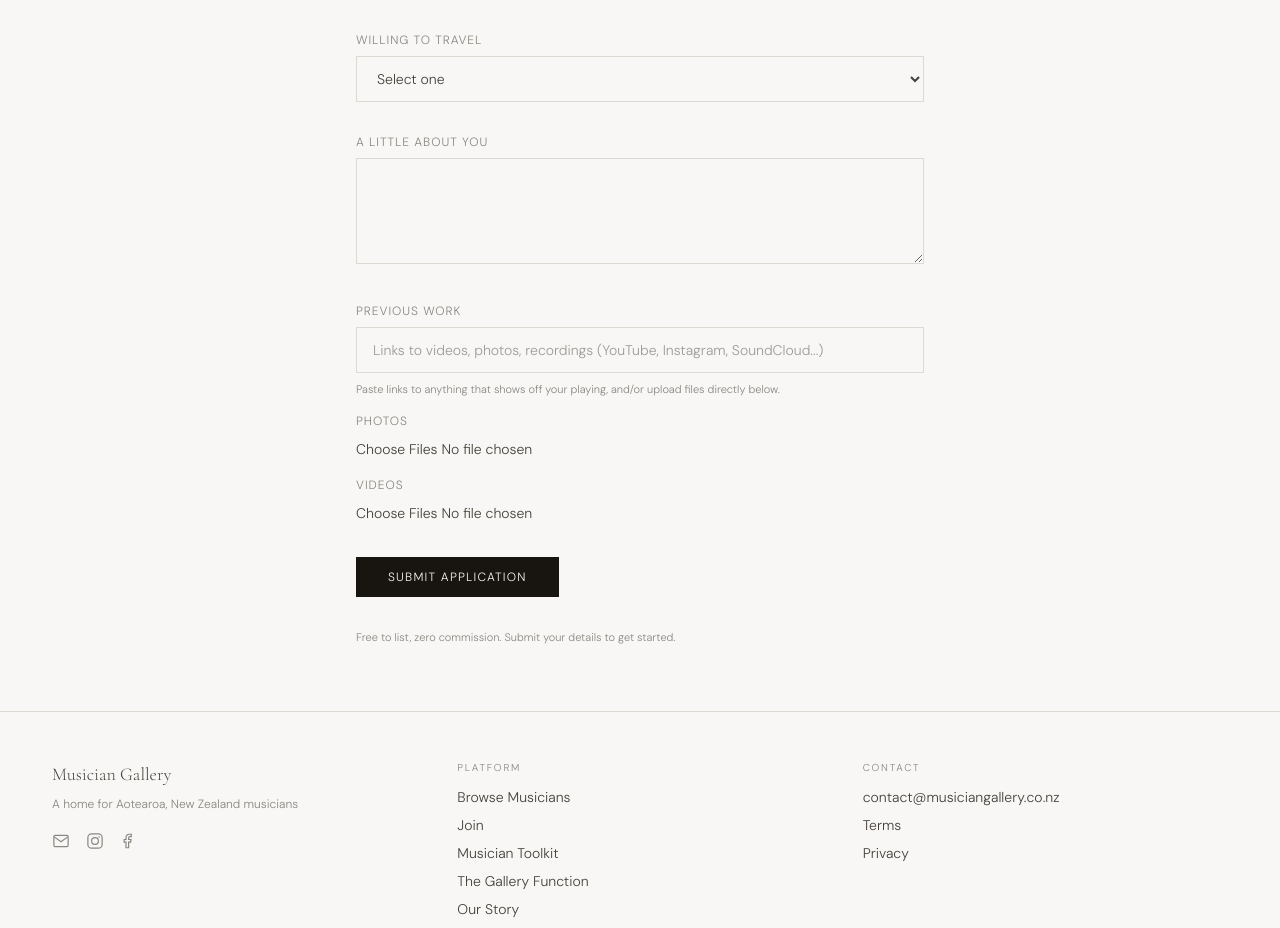
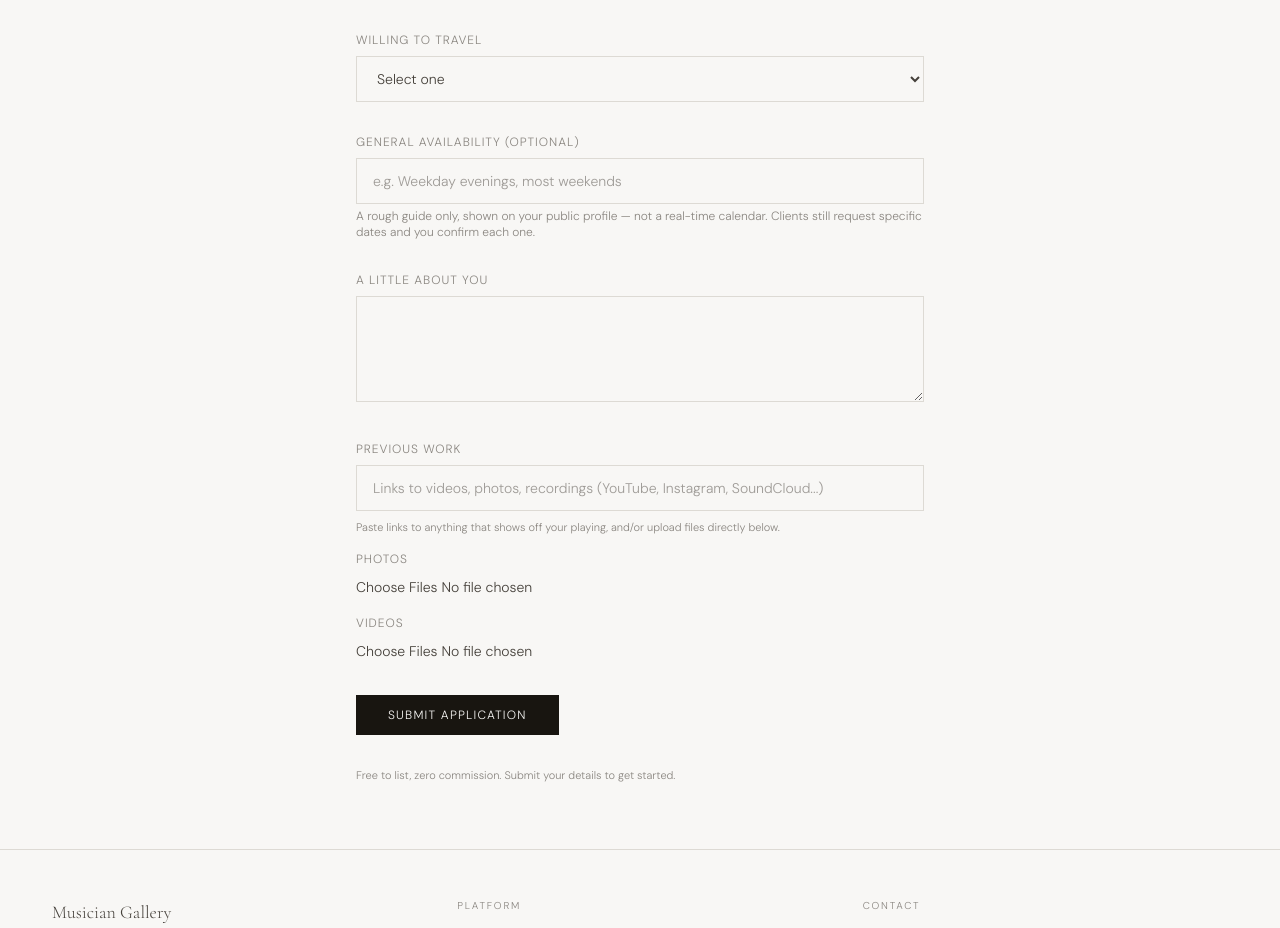
Before and after one commit to musiciangallery/Musician-Gallery, a Next.js app: page /join in a window 1280 px wide. Shown: the part 1340-2268 px from the top of the page. Built offline with nearby package versions, Linux system fonts and the light colour scheme.

Commit message:
Update JoinForm.tsx

```diff
--- a/src/components/JoinForm.tsx
+++ b/src/components/JoinForm.tsx
@@ -65,6 +65,7 @@ type FormState = {
   yearsExperience: string;
   type: string;
   travel: string;
+  availability: string;
   lessonFormat: string;
   lessonLength: string[];
   studentLevel: string[];
@@ -84,6 +85,7 @@ const initialForm: FormState = {
   yearsExperience: "",
   type: "Event Musician",
   travel: "",
+  availability: "",
   lessonFormat: "",
   lessonLength: [],
   studentLevel: [],
@@ -219,6 +221,7 @@ export default function JoinForm({
       body.set("previousWork", form.previousWork);
       body.set("yearsExperience", form.yearsExperience);
       body.set("travel", form.travel);
+      body.set("availability", form.availability);
       body.set("lessonFormat", form.lessonFormat);
       body.set("soundSystem", form.soundSystem);
       body.set("instruments", JSON.stringify(form.instruments));
@@ -482,6 +485,21 @@ export default function JoinForm({
       </div>
 
       <div>
+        <label className={labelClass}>General availability (optional)</label>
+        <input
+          className={inputClass}
+          placeholder="e.g. Weekday evenings, most weekends"
+          value={form.availability}
+          onChange={(e) => update("availability", e.target.value)}
+        />
+        <p className="text-xs text-mid mt-1">
+          A rough guide only, shown on your public profile — not a real-time
+          calendar. Clients still request specific dates and you confirm
+          each one.
+        </p>
+      </div>
+
+      <div>
         <label className={labelClass}>A little about you</label>
         <textarea
           rows={4}
```
